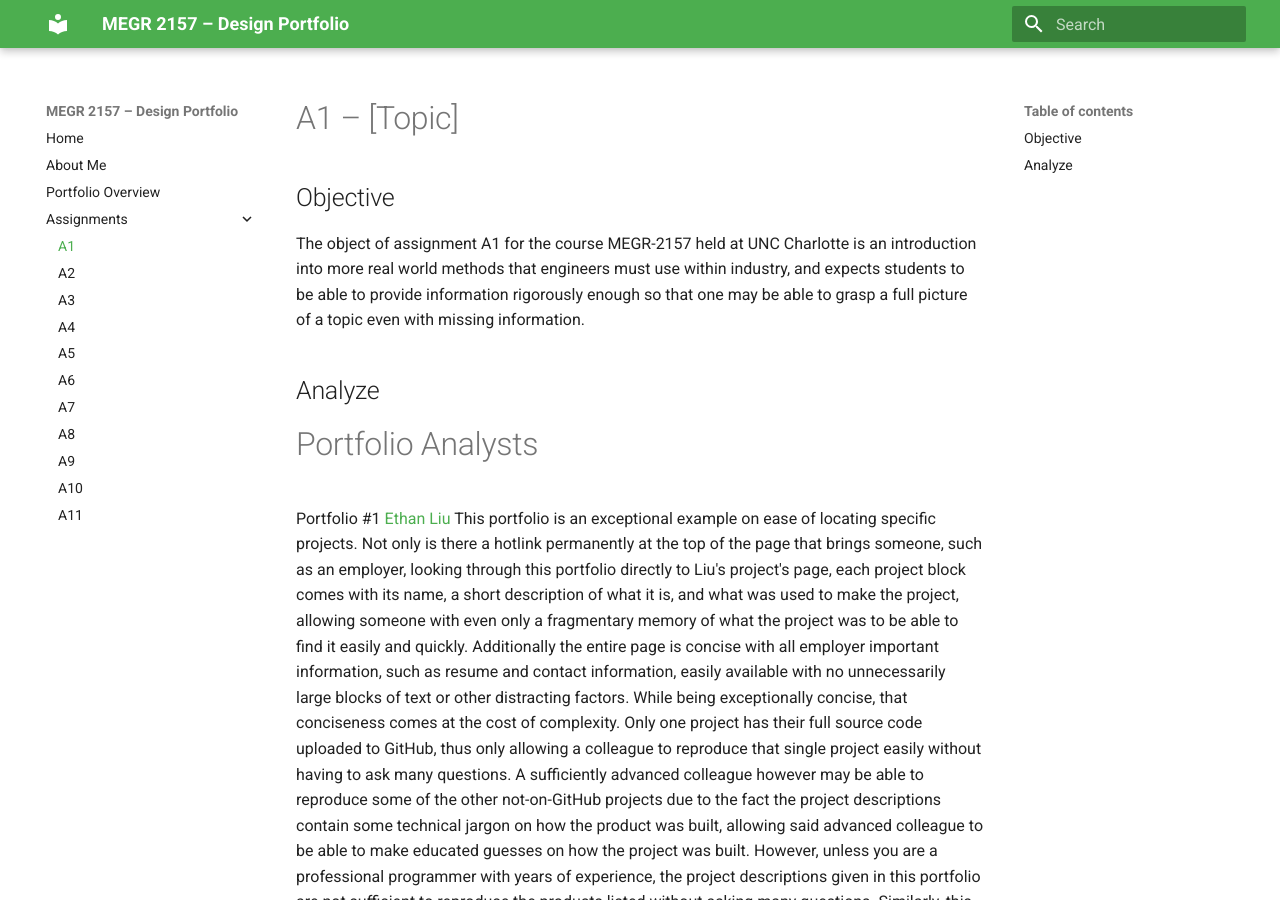
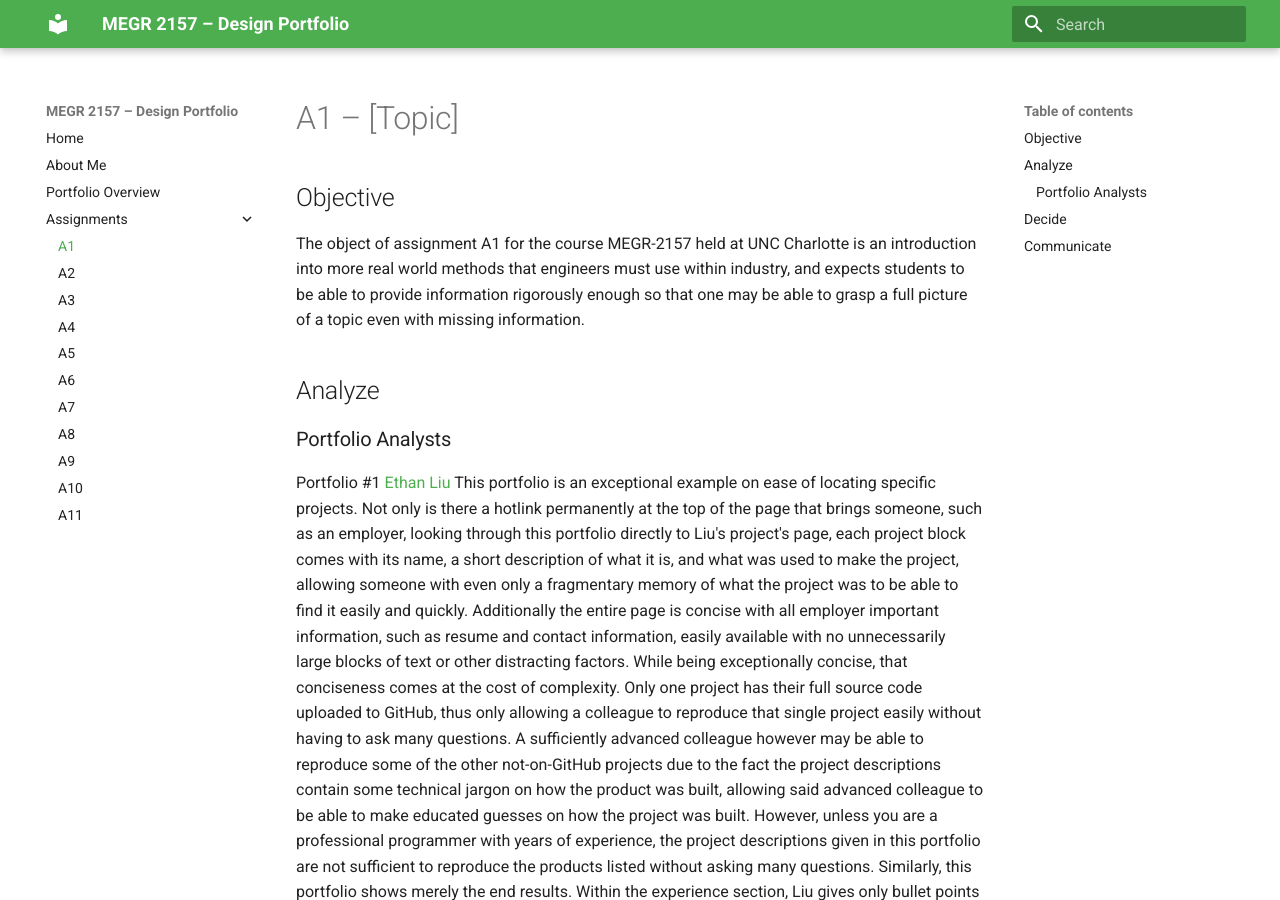
Before and after one commit to ZAPrada/megr2157-portfolio, an MkDocs documentation site: the page built from docs/assignments/A01/index.md, in a window 1280 px wide and 900 px high. Built offline with MkDocs 1.6.1 and Material for MkDocs 9.7.7, drawn with Linux system fonts in a browser that asks for light colours; part of the change alters nothing that is shown.

Commit message:
fix first porfolio link

```diff
--- a/docs/assignments/A01/index.md
+++ b/docs/assignments/A01/index.md
@@ -6,9 +6,9 @@ The object of assignment A1 for the course MEGR-2157 held at UNC Charlotte is an
 
 ## Analyze
 
-# Portfolio Analysts
+### Portfolio Analysts
 
-Portfolio #1 [Ethan Liu](BiggestWaffler.github.io)
+Portfolio #1 [Ethan Liu](https://BiggestWaffler.github.io)
   This portfolio is an exceptional example on ease of locating specific projects. Not only is there a hotlink permanently at the top of the page that brings someone, such as an employer, looking through this portfolio directly to Liu's project's page, each project block comes with its name, a short description of what it is, and what was used to make the project, allowing someone with even only a fragmentary memory of what the project was to be able to find it easily and quickly. Additionally the entire page is concise with all employer important information, such as resume and contact information, easily available with no unnecessarily large blocks of text or other distracting factors.
     While being exceptionally concise, that conciseness comes at the cost of complexity. Only one project has their full source code uploaded to GitHub, thus only allowing a colleague to reproduce that single project easily without having to ask many questions. A sufficiently advanced colleague however may be able to reproduce some of the other not-on-GitHub projects due to the fact the project descriptions contain some technical jargon on how the product was built, allowing said advanced colleague to be able to make educated guesses on how the project was built. However, unless you are a professional programmer with years of experience, the project descriptions given in this portfolio are not sufficient to reproduce the products listed without asking many questions.
     Similarly, this portfolio shows merely the end results. Within the experience section, Liu gives only bullet points on what his roles were during his internships and jobs, with no timeline on how and why certain decisions were made for the projects worked on in those jobs. The same applies to the projects page, where the descriptions and even inside the interactive projects only show what the project ended up becoming, and not how the projects were developed and why certain methods were chosen.
```
